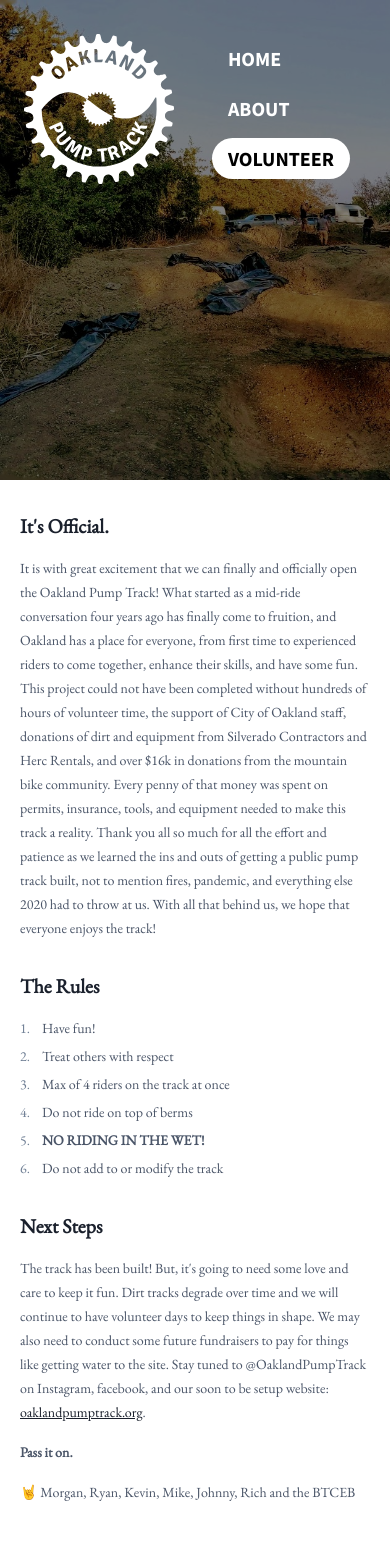
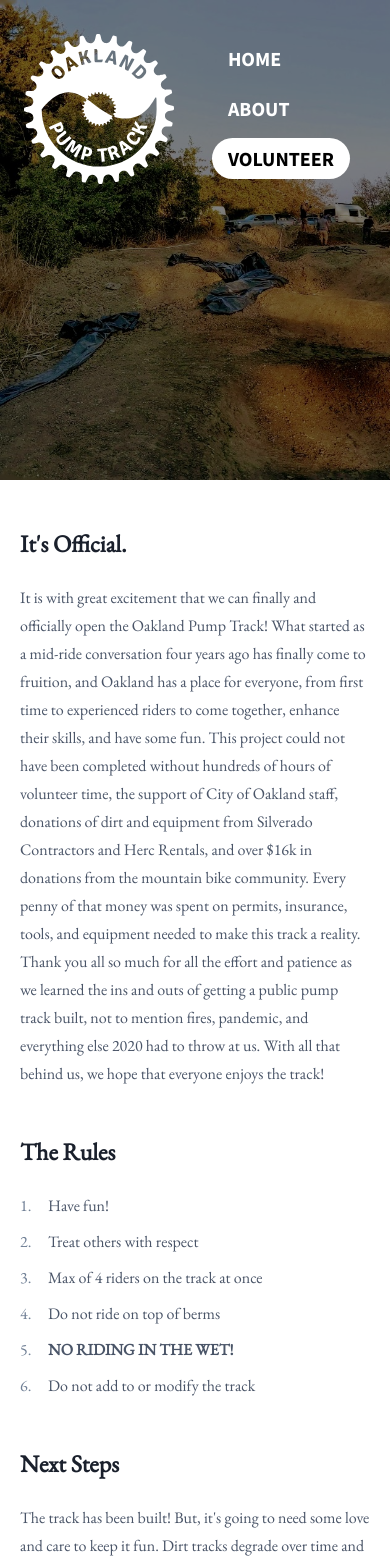
Before and after one commit to rmanalan/oakland-pump-track, a Next.js app: page / in a window 390 px wide. Shown: the top 1565 px of the page. Before the commit the page ends 1520 px from the top, so only its background shows below. Built offline with nearby package versions, Linux system fonts and the light colour scheme.

Commit message:
Increase font size on mobile

```diff
--- a/components/layout.js
+++ b/components/layout.js
@@ -4,7 +4,7 @@ export default function Layout({children}) {
   return (
     <>
       <Hero />
-      <div className="main prose prose-sm sm:prose lg:prose-lg xl:prose-2xl mx-auto px-5">
+      <div className="main prose lg:prose-lg xl:prose-2xl mx-auto px-5">
         {children}
       </div>
     </>
```
